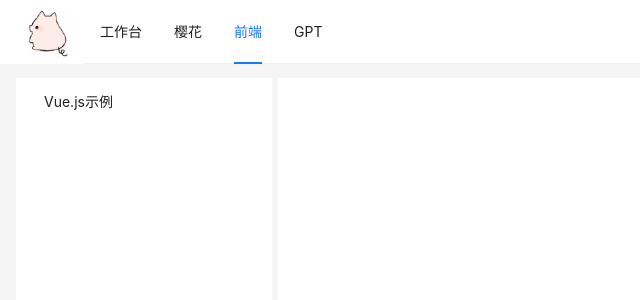
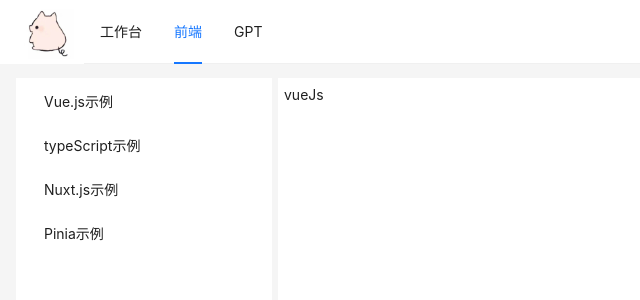
Before and after one commit to yangkun5623/ProgrammerGuide, a Vue app: page /frontLayout in a window 1280 px wide. Both pictures are taken after a click on the item "前端". Shown: the top 300 px of the page, without its empty margins (0-640 px from the left). Built offline with nearby package versions, Linux system fonts and the light colour scheme.

Commit message:
add: 布局调整

```diff
--- a/src/core/layout/part/headerNav.vue
+++ b/src/core/layout/part/headerNav.vue
@@ -13,7 +13,6 @@ const menus = ref<MenuProps['items']>(routes.map(e => {
 }));
 const router = useRouter();
 const changeMenu = (e: { key: string }) => {
-  console.log('e',e)
   router.push({
     name: e.key
   })
--- a/src/core/route/index.ts
+++ b/src/core/route/index.ts
@@ -9,7 +9,7 @@ const router = createRouter({
       path: '/layout',
       name: 'layout',
       component: Layout,
-      redirect: 'gpt',
+      redirect: 'worktable',
       children: routes,
     },
     {
--- a/src/pages/front/frontLayout.vue
+++ b/src/pages/front/frontLayout.vue
@@ -3,20 +3,18 @@ import type { CSSProperties } from 'vue';
 import { reactive, ref, watch, VueElement, h } from 'vue';
 import type { MenuProps, ItemType } from 'ant-design-vue';
 import {useRouter} from "vue-router";
+import routes from "@/pages/routes";
 const router = useRouter();
+import menus from "@/pages/front/menus";
 
 const contentStyle: CSSProperties = {
-  textAlign: 'center',
-  color: '#fff',
   backgroundColor: 'white',
-  marginLeft: '6px'
+  marginLeft: '6px',
+  padding: '6px'
 };
-
 const selectedKeys = ref<string[]>(['1']);
 const openKeys = ref<string[]>(['sub1']);
-
-import routes from "./routes";
-const items = ref<MenuProps['items']>(routes.map(e => {
+const items = ref<MenuProps['items']>(menus.map(e => {
   return {
     title: e.title,
     label: e.title,
@@ -24,16 +22,11 @@ const items = ref<MenuProps['items']>(routes.map(e => {
   } as ItemType
 }));
 
-const handleClick: MenuProps['onClick'] = e => {
+const handleClick = (e: any) => {
   router.push({
     name: e.key
   })
 };
-
-watch(openKeys, val => {
-  console.log('openKeys', val);
-});
-const value = ref('')
 </script>
 
 <template>
--- /dev/null
+++ b/src/pages/front/menus.ts
@@ -0,0 +1,20 @@
+const menus = [
+    {
+        name: 'vueJs',
+        title: "Vue.js示例",
+    },
+    {
+        name: 'typeScript',
+        title: "typeScript示例",
+    },
+    {
+        name: 'nuxtJs',
+        title: "Nuxt.js示例",
+    },
+    {
+        name: 'piniaJs',
+        title: "Pinia示例",
+    }
+]
+
+export default menus
--- /dev/null
+++ b/src/pages/front/part/nuxtJs.vue
@@ -0,0 +1,11 @@
+<script setup lang="ts">
+
+</script>
+
+<template>
+<div>nuxtJs</div>
+</template>
+
+<style scoped>
+
+</style>
--- /dev/null
+++ b/src/pages/front/part/piniaJs.vue
@@ -0,0 +1,11 @@
+<script setup lang="ts">
+
+</script>
+
+<template>
+  <div>Pinia</div>
+</template>
+
+<style scoped>
+
+</style>
--- a/src/pages/front/part/vueDemo.vue
+++ b/src/pages/front/part/typeScript.vue
@@ -3,9 +3,7 @@
 </script>
 
 <template>
-<div>
-  Vue11
-</div>
+  <div>typeScript</div>
 </template>
 
 <style scoped>
--- /dev/null
+++ b/src/pages/front/part/vueJs.vue
@@ -0,0 +1,13 @@
+<script setup lang="ts">
+
+</script>
+
+<template>
+  <div>
+    vueJs
+  </div>
+</template>
+
+<style scoped>
+
+</style>
--- a/src/pages/front/routes/index.ts
+++ /dev/null
@@ -1,14 +0,0 @@
-import vueDemo from "@/pages/front/part/vueDemo.vue";
-
-export default [
-    {
-        path: '/vueDemo',
-        name: 'vueDemo',
-        title: "Vue.js示例",
-        component: vueDemo
-    },
-    {
-        path: '/',
-        redirect: 'vueDemo'
-    }
-]
--- a/src/pages/routes/index.ts
+++ b/src/pages/routes/index.ts
@@ -1,9 +1,10 @@
 import Worktable from "@/pages/worktable/worktable.vue";
 import Gpt from "@/pages/gpt/gpt.vue";
 import frontLayout from "@/pages/front/frontLayout.vue";
-import Sakura from "@/pages/sakura/sakura.vue";
-import frontRoutes from "@/pages/front/routes";
-
+import vueJs from "@/pages/front/part/vueJs.vue";
+import nuxtJs from "@/pages/front/part/nuxtJs.vue";
+import typeScript from "@/pages/front/part/typeScript.vue";
+import piniaJs from "@/pages/front/part/piniaJs.vue";
 
 const routes = [
     {
@@ -13,18 +14,37 @@ const routes = [
         component: Worktable
     },
     {
-        path: '/sakura',
-        name: 'sakura',
-        title: '樱花',
-        component: Sakura
-    },
-    {
         path: '/frontLayout',
         name: 'frontLayout',
         title: '前端',
         component: frontLayout,
-        children: frontRoutes,
-        redirect: 'vueDemo',
+        redirect: '/vueJs',
+        children: [
+            {
+                path: '/vueJs',
+                name: 'vueJs',
+                title: "Vue.js示例",
+                component: vueJs
+            },
+            {
+                path: '/typeScript',
+                name: 'typeScript',
+                title: "typeScript示例",
+                component: typeScript
+            },
+            {
+                path: '/piniaJs',
+                name: 'piniaJs',
+                title: "piniaJs示例",
+                component: piniaJs
+            },
+            {
+                path: '/nuxt.js',
+                name: 'nuxtJs',
+                title: "Nuxt.js示例",
+                component: nuxtJs
+            }
+        ],
     },
     {
         path: '/gpt',
--- a/src/pages/sakura/sakura.vue
+++ /dev/null
@@ -1,78 +0,0 @@
-<script lang="ts" setup>
-import { ref, onMounted, onBeforeUnmount } from 'vue';
-
-interface Sakura {
-  x: number;
-  y: number;
-  speedX: number;
-  speedY: number;
-}
-const canvas = ref<HTMLCanvasElement | null>(null);
-const width = window.innerWidth;
-const height = window.innerHeight;
-const sakuras: Sakura[] = Array(100).fill(null).map(() => ({
-  x: Math.random() * width,
-  y: Math.random() * height,
-  speedX: Math.random() * 2 - 1,
-  speedY: Math.random() * 1 + 1,
-}));
-let animationId: number | null = null;
-
-const drawSakura = (ctx: CanvasRenderingContext2D, sakura: Sakura) => {
-  ctx.beginPath();
-  ctx.arc(sakura.x, sakura.y, 5, 0, Math.PI * 2);
-  ctx.fillStyle = 'pink';
-  ctx.fill();
-};
-
-const updateSakura = (sakura: Sakura) => {
-  sakura.x += sakura.speedX;
-  sakura.y += sakura.speedY;
-  if (sakura.x < 0) sakura.x = width;
-  if (sakura.x > width) sakura.x = 0;
-  if (sakura.y > height) sakura.y = 0;
-};
-
-const render = () => {
-  const ctx = canvas.value?.getContext('2d');
-  if (!ctx) return;
-  ctx.clearRect(0, 0, width, height);
-  for (const sakura of sakuras) {
-    drawSakura(ctx, sakura);
-    updateSakura(sakura);
-  }
-  animationId = requestAnimationFrame(render);
-};
-
-const toggleAnimation = () => {
-  if (animationId !== null) {
-    cancelAnimationFrame(animationId);
-    animationId = null;
-  } else {
-    render();
-  }
-};
-
-onMounted(() => {
-  render();
-});
-
-onBeforeUnmount(() => {
-  if (animationId !== null) {
-    cancelAnimationFrame(animationId);
-  }
-});
-</script>
-<template>
-  <div style="height: calc(100% - 80px);width: 100px">
-    <canvas ref="canvas" :width="width" :height="height"></canvas>
-  </div>
-</template>
-
-<style scoped>
-canvas {
-  position: absolute;
-  top: 0;
-  left: 0;
-}
-</style>
--- a/src/pages/worktable/worktable.vue
+++ b/src/pages/worktable/worktable.vue
@@ -1,54 +1,78 @@
-<script lang="ts" setup >
-import {ref} from "vue";
+<script lang="ts" setup>
+import { ref, onMounted, onBeforeUnmount } from 'vue';
 
-const value = ref('')
+interface Sakura {
+  x: number;
+  y: number;
+  speedX: number;
+  speedY: number;
+}
+const canvas = ref<HTMLCanvasElement | null>(null);
+const width = window.innerWidth;
+const height = window.innerHeight;
+const sakuras: Sakura[] = Array(100).fill(null).map(() => ({
+  x: Math.random() * width,
+  y: Math.random() * height,
+  speedX: Math.random() * 2 - 1,
+  speedY: Math.random() * 1 + 1,
+}));
+let animationId: number | null = null;
+
+const drawSakura = (ctx: CanvasRenderingContext2D, sakura: Sakura) => {
+  ctx.beginPath();
+  ctx.arc(sakura.x, sakura.y, 5, 0, Math.PI * 2);
+  ctx.fillStyle = 'pink';
+  ctx.fill();
+};
+
+const updateSakura = (sakura: Sakura) => {
+  sakura.x += sakura.speedX;
+  sakura.y += sakura.speedY;
+  if (sakura.x < 0) sakura.x = width;
+  if (sakura.x > width) sakura.x = 0;
+  if (sakura.y > height) sakura.y = 0;
+};
+
+const render = () => {
+  const ctx = canvas.value?.getContext('2d');
+  if (!ctx) return;
+  ctx.clearRect(0, 0, width, height);
+  for (const sakura of sakuras) {
+    drawSakura(ctx, sakura);
+    updateSakura(sakura);
+  }
+  animationId = requestAnimationFrame(render);
+};
+
+const toggleAnimation = () => {
+  if (animationId !== null) {
+    cancelAnimationFrame(animationId);
+    animationId = null;
+  } else {
+    render();
+  }
+};
+
+onMounted(() => {
+  render();
+});
+
+onBeforeUnmount(() => {
+  if (animationId !== null) {
+    cancelAnimationFrame(animationId);
+  }
+});
 </script>
-
 <template>
-  <h1>nvm 配置</h1>
-
-  <pre>
-    <code>$ curl -o- https://raw.githubusercontent.com/nvm-sh/nvm/v0.39.0/install.sh | bash</code>
-  </pre>
-
-  <pre>
-    <code>$ source ~/.bashrc</code>
-  </pre>
-
-  <pre>
-    <code>$ nvm --version</code>
-  </pre>
-
-  <pre>
-    <code>$ nvm install stable</code>
-  </pre>
-
-  <pre>
-    <code>$ node --version</code>
-  </pre>
-
-  <pre>
-    <code>$ nvm use &lt;version&gt;</code>
-  </pre>
+  <div style="height: calc(100% - 80px);width: 100px">
+    <canvas ref="canvas" :width="width" :height="height"></canvas>
+  </div>
 </template>
 
 <style scoped>
-pre {
-  background-color: #f4f4f4;
-  padding: 10px;
-  overflow: auto;
-}
-
-code {
-  font-family: Consolas, Monaco, 'Andale Mono', 'Ubuntu Mono', monospace;
-  font-size: 14px;
-  color: #333;
-}
-
-h1 {
-  color: #333;
-  font-size: 24px;
-  font-weight: bold;
-  margin-bottom: 20px;
+canvas {
+  position: absolute;
+  top: 0;
+  left: 0;
 }
 </style>
```
